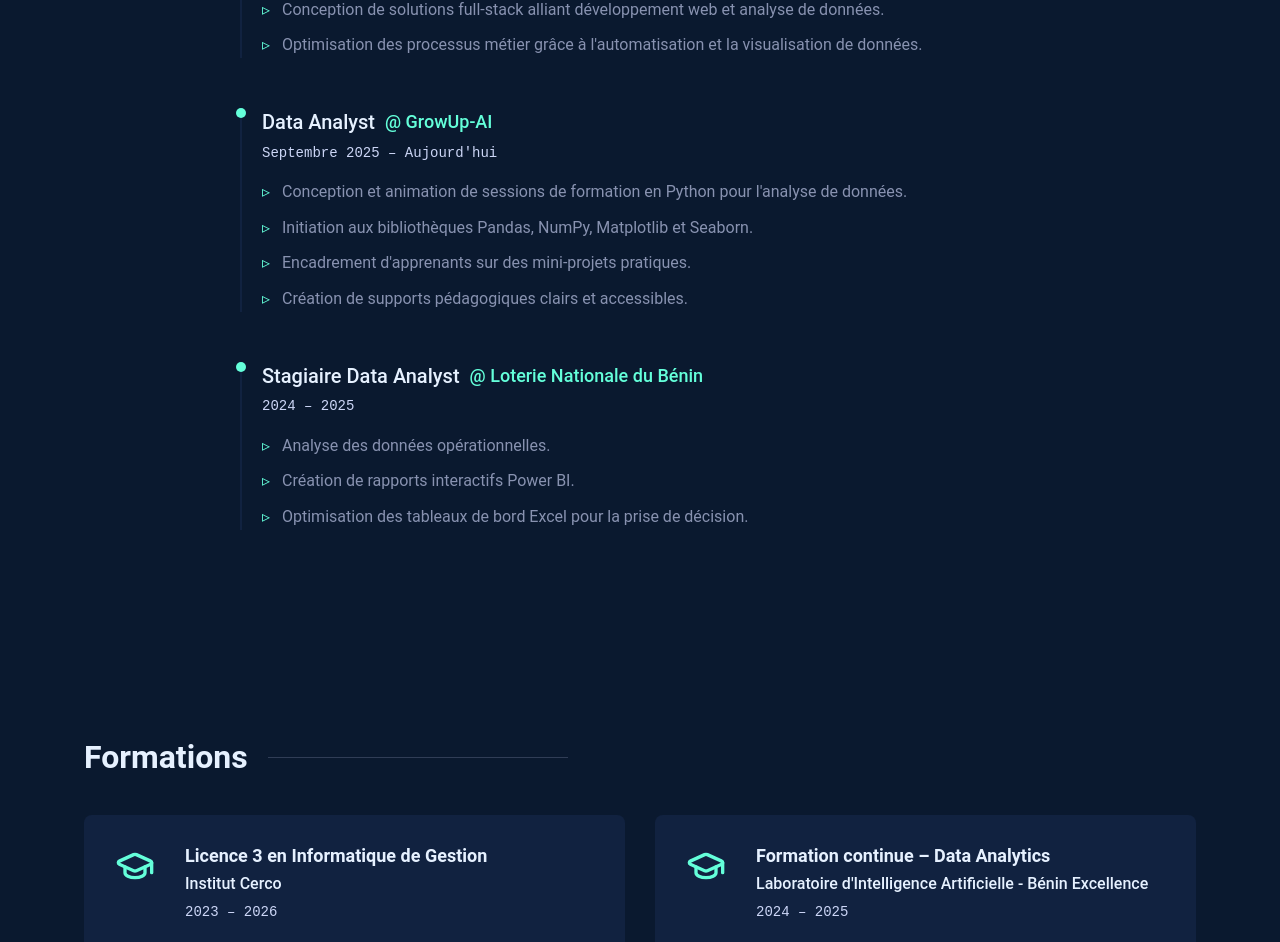
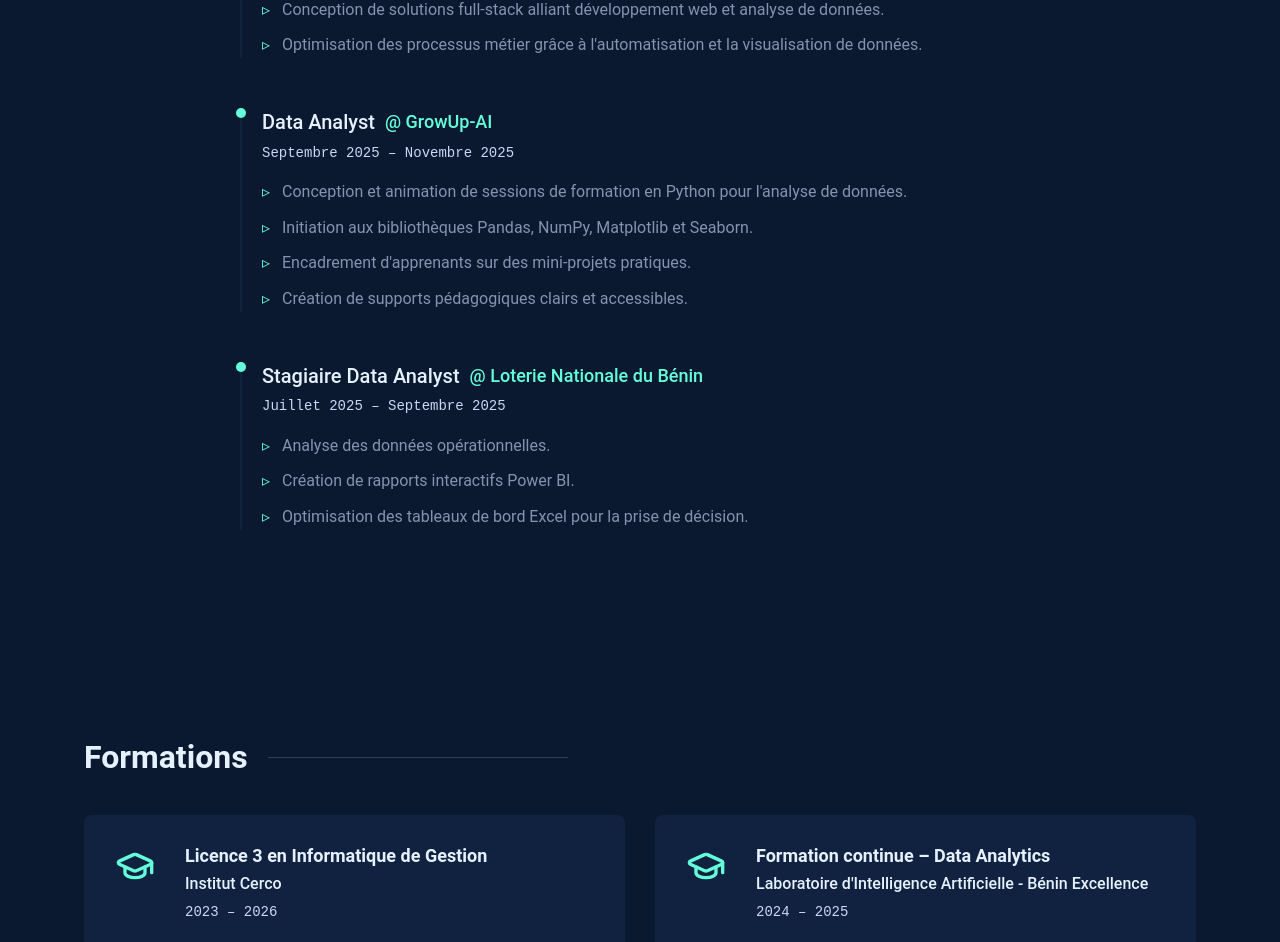
Before and after one commit to bedelolo/Bedel_portfolio, a React (Vite) app: page / in a window 1280 px wide. Shown: the part 2676-3618 px from the top of the page. Built offline with nearby package versions, Linux system fonts and the light colour scheme.

Commit message:
Fix defineConfig import

```diff
--- a/src/translations/translations.js
+++ b/src/translations/translations.js
@@ -60,7 +60,7 @@ export const translations = {
                 {
                     title: 'Data Analyst',
                     company: 'GrowUp-AI',
-                    period: 'Septembre 2025 – Aujourd\'hui',
+                    period: 'Septembre 2025 – Novembre 2025',
                     description: [
                         'Conception et animation de sessions de formation en Python pour l\'analyse de données.',
                         'Initiation aux bibliothèques Pandas, NumPy, Matplotlib et Seaborn.',
@@ -71,7 +71,7 @@ export const translations = {
                 {
                     title: 'Stagiaire Data Analyst',
                     company: 'Loterie Nationale du Bénin',
-                    period: '2024 – 2025',
+                    period: 'Juillet 2025 – Septembre 2025',
                     description: [
                         'Analyse des données opérationnelles.',
                         'Création de rapports interactifs Power BI.',
@@ -199,7 +199,7 @@ export const translations = {
                 {
                     title: 'Data Analyst',
                     company: 'GrowUp-AI',
-                    period: 'September 2025 – Present',
+                    period: 'September 2025 – November 2025',
                     description: [
                         'Designing and conducting Python training sessions for data analysis.',
                         'Introduction to Pandas, NumPy, Matplotlib and Seaborn libraries.',
@@ -210,7 +210,7 @@ export const translations = {
                 {
                     title: 'Data Analyst Intern',
                     company: 'Loterie Nationale du Bénin',
-                    period: '2024 – 2025',
+                    period: 'July 2025 – September 2025',
                     description: [
                         'Analyzing operational data.',
                         'Creating interactive Power BI reports.',
```
